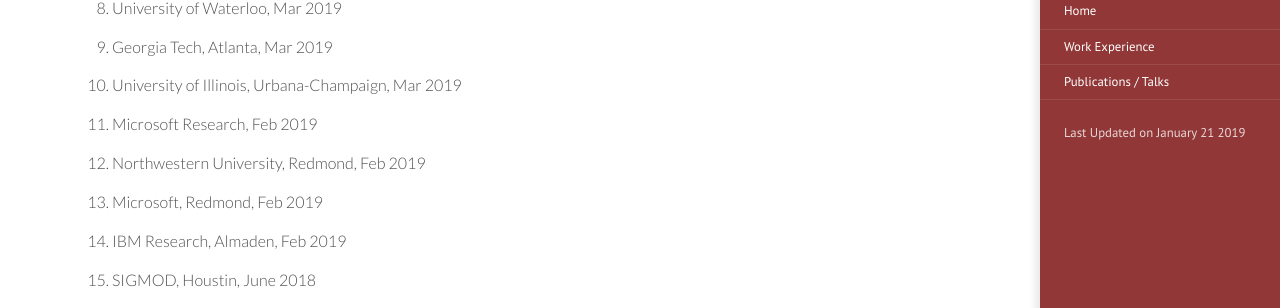
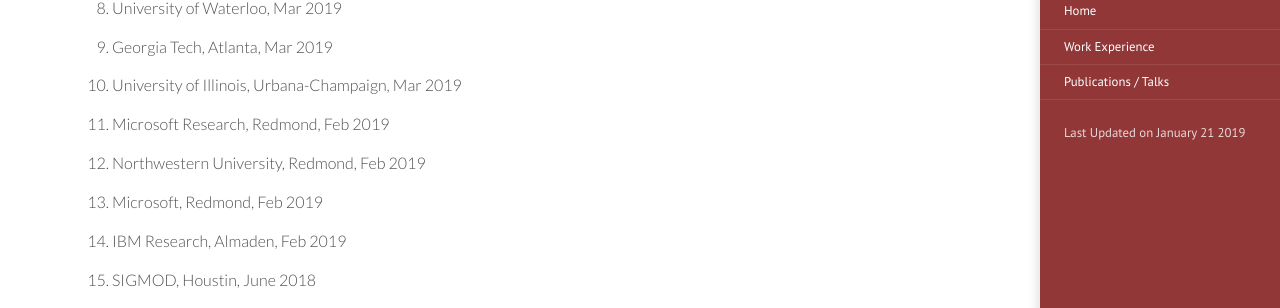
Before and after one commit to pyongjoo/pyongjoo.github.io, a Jekyll site: the page built from _publications/2016-10-01-talks.md, in a window 1280 px wide and 900 px high, scrolled down 319 px. Shown: the part 146-454 px from the top of the window. Built offline with Jekyll 4.4.1, drawn with Linux system fonts in a browser that asks for light colours.

Commit message:
Update 2016-10-01-talks.md

```diff
--- a/_publications/2016-10-01-talks.md
+++ b/_publications/2016-10-01-talks.md
@@ -23,7 +23,7 @@
 
 1. University of Illinois, Urbana-Champaign, Mar 2019
 
-1. Microsoft Research, Feb 2019
+1. Microsoft Research, Redmond, Feb 2019
 
 1. Northwestern University, Redmond, Feb 2019
 
```
